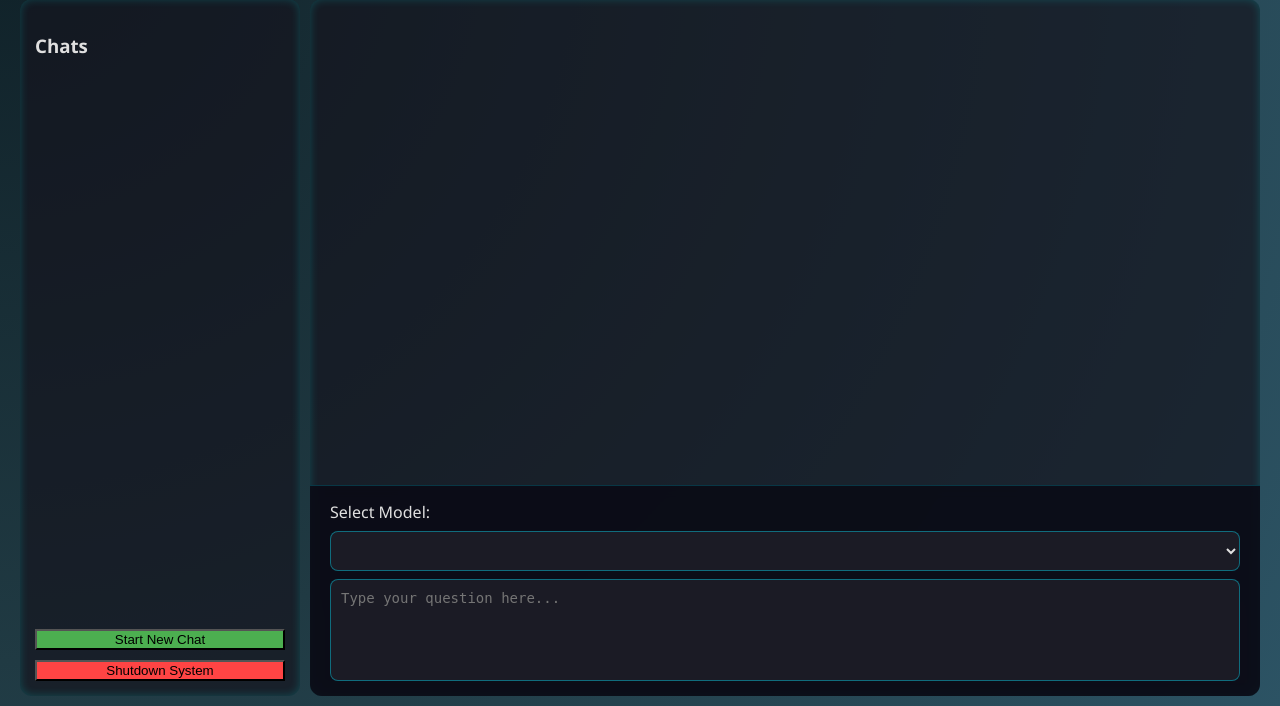
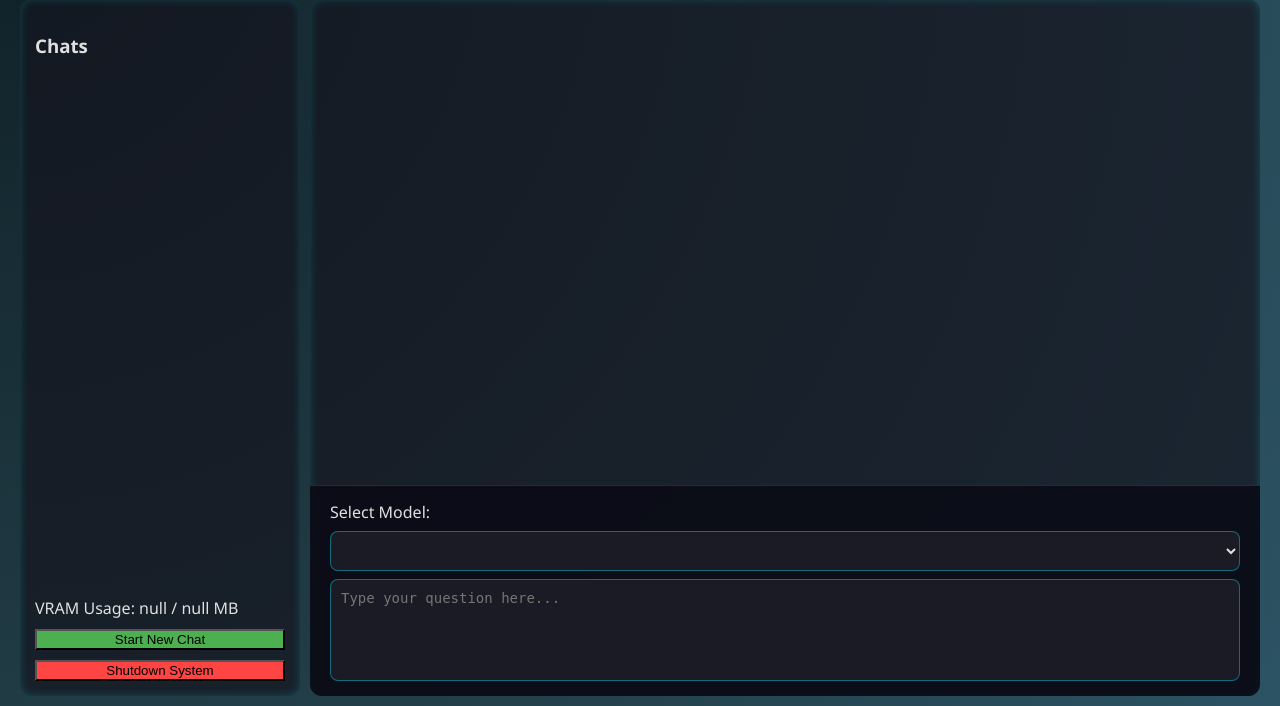
Before and after one commit to JonasPHenriksen/Ollama-Web-Chat, a Flask app: page / in a window 1280 px wide. Shown: the part 94-800 px from the top of the page. Run offline with Flask 3, Linux system fonts and the light colour scheme.

Commit message:
Added vram monitor and disabled thinking for reason models

```diff
--- a/app.py
+++ b/app.py
@@ -1,7 +1,6 @@
-from flask import Flask, render_template
+from flask import Flask, render_template, jsonify
 from config import SECRET_KEY
 
-# Import blueprints
 from routes.chat_routes import chat_bp
 from routes.chat_management_routes import chat_mgmt_bp
 from routes.model_routes import model_bp
@@ -10,11 +9,10 @@
 app = Flask(__name__)
 app.secret_key = SECRET_KEY
 
-# Register blueprints
 app.register_blueprint(chat_bp)
 app.register_blueprint(chat_mgmt_bp)
 app.register_blueprint(model_bp)
-app.register_blueprint(system_bp)
+app.register_blueprint(system_bp, url_prefix="/system")
 
 @app.route("/")
 def home():
--- a/routes/system_routes.py
+++ b/routes/system_routes.py
@@ -1,4 +1,4 @@
-from flask import Blueprint
+from flask import Blueprint, jsonify
 import subprocess
 
 system_bp = Blueprint("system", __name__)
@@ -10,3 +10,26 @@
         return "Shutting down system..."
     except Exception as e:
         return str(e), 500
+
+
+def get_vram_info():
+    """
+    Returns a dict with 'used' and 'total' VRAM in MB.
+    """
+    try:
+        output = subprocess.check_output(
+            ["nvidia-smi", "--query-gpu=memory.used,memory.total", "--format=csv,noheader,nounits"]
+        )
+        used, total = output.decode("utf-8").strip().split(", ")
+        return {"used": int(used), "total": int(total)}
+    except Exception:
+        return {"used": None, "total": None}
+
+
+@system_bp.route("/vram")
+def vram():
+    info = get_vram_info()
+    return jsonify({
+        "vram_used_mb": info["used"],
+        "vram_total_mb": info["total"]
+    })
--- a/services/chat_service.py
+++ b/services/chat_service.py
@@ -46,7 +46,7 @@
             f"User message: '{prompt}'"
         )
         title_process = subprocess.run(
-            ["ollama", "run", model],
+            ["ollama", "run", model, "--think=false"],
             input=title_prompt,
             capture_output=True,
             text=True,
--- a/static/main.js
+++ b/static/main.js
@@ -189,4 +189,18 @@
     }
 });
 
+async function updateVRAM() {
+    try {
+        const res = await fetch("/system/vram");
+        const data = await res.json();
+        document.getElementById("vram-usage").textContent =
+            `VRAM Usage: ${data.vram_used_mb} / ${data.vram_total_mb} MB`;
+    } catch (err) {
+        console.error("Failed to fetch VRAM usage", err);
+    }
+}
+
+setInterval(updateVRAM, 2000);
+updateVRAM();
+
 window.onload = loadModels;
--- a/templates/index.html
+++ b/templates/index.html
@@ -11,6 +11,7 @@
         <div id="chat-list">
             <h3>Chats</h3>
             <div id="chat-list-items"></div>
+            <div id="vram-usage">VRAM Usage: Loading...</div>
             <button id="new-chat-btn" onclick="startNewChat()">Start New Chat</button>
             <button id="shutdown-btn" onclick="systemShutdown()">Shutdown System</button>
         </div>
```
